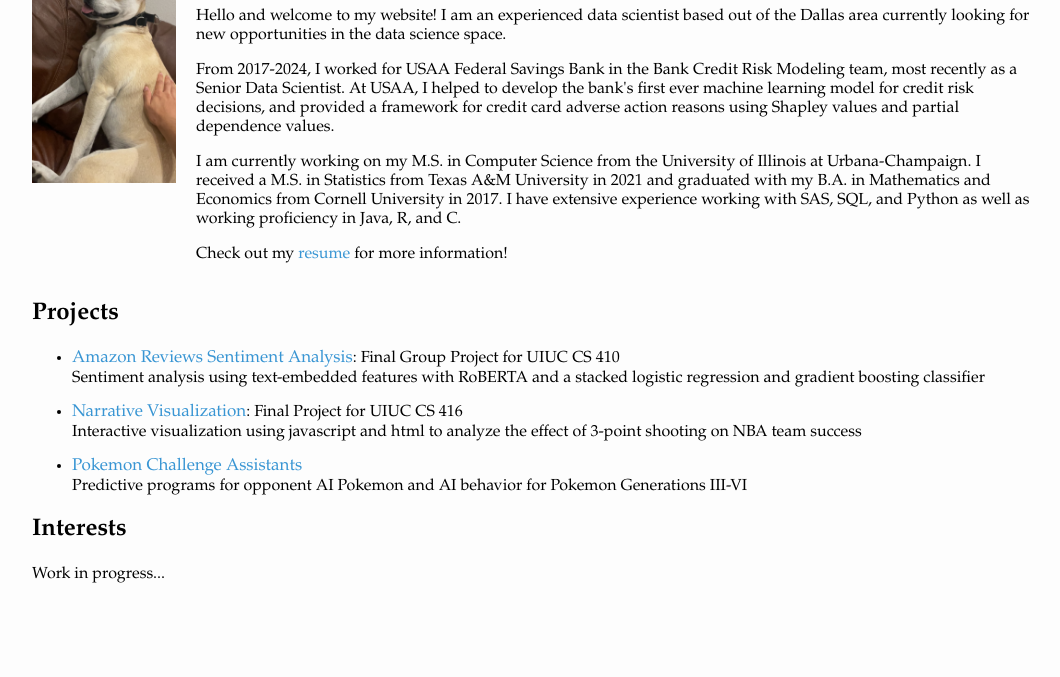
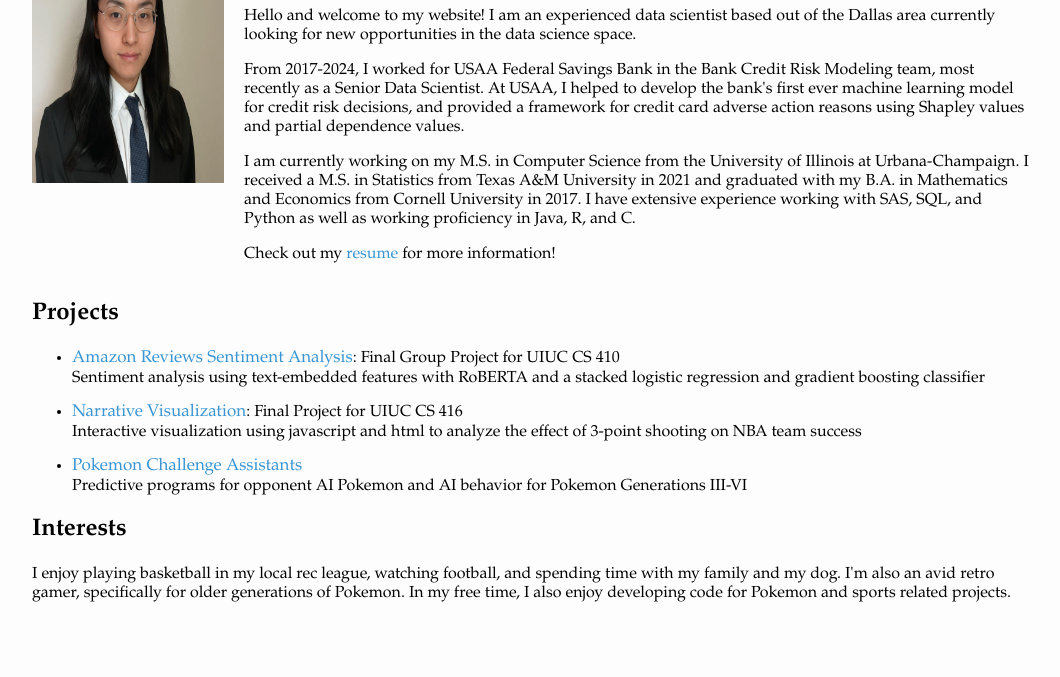
Before and after one commit to echen52/echen52, a plain HTML site: page index.html in a window 1280 px wide. Shown: the part 123-800 px from the top of the page, without its empty margins (108-1168 px from the left). Drawn offline with Linux system fonts and the light colour scheme.

Commit message:
Update index.html

```diff
--- a/index.html
+++ b/index.html
@@ -21,7 +21,7 @@
 
 	    <div class="content">
 	    	<div class="heading">
-			    <img src="IMG_1062.JPG" style="width: auto;height: auto;max-width: 15vw;max-height: 20vw;" alt="Edward's profile photo">
+			    <img src="profile1.JPG" style="width: auto;height: auto;max-width: 15vw;max-height: 20vw;" alt="Edward's profile photo">
 			    <div class="vertical">
 				    <h1>Edward Chen</h1>
 				    <h3> echen52 (at) illinois (dot) edu </h3>
@@ -57,7 +57,7 @@
 				</ul>
 
 		    <h2> Interests </h2>
-				Work in progress...
+				I enjoy playing basketball in my local rec league, watching football, and spending time with my family and my dog. I'm also an avid retro gamer, specifically for older generations of Pokemon. In my free time, I also enjoy developing code for Pokemon and sports related projects.
 		</div>
 	</body>
 </html>
```
